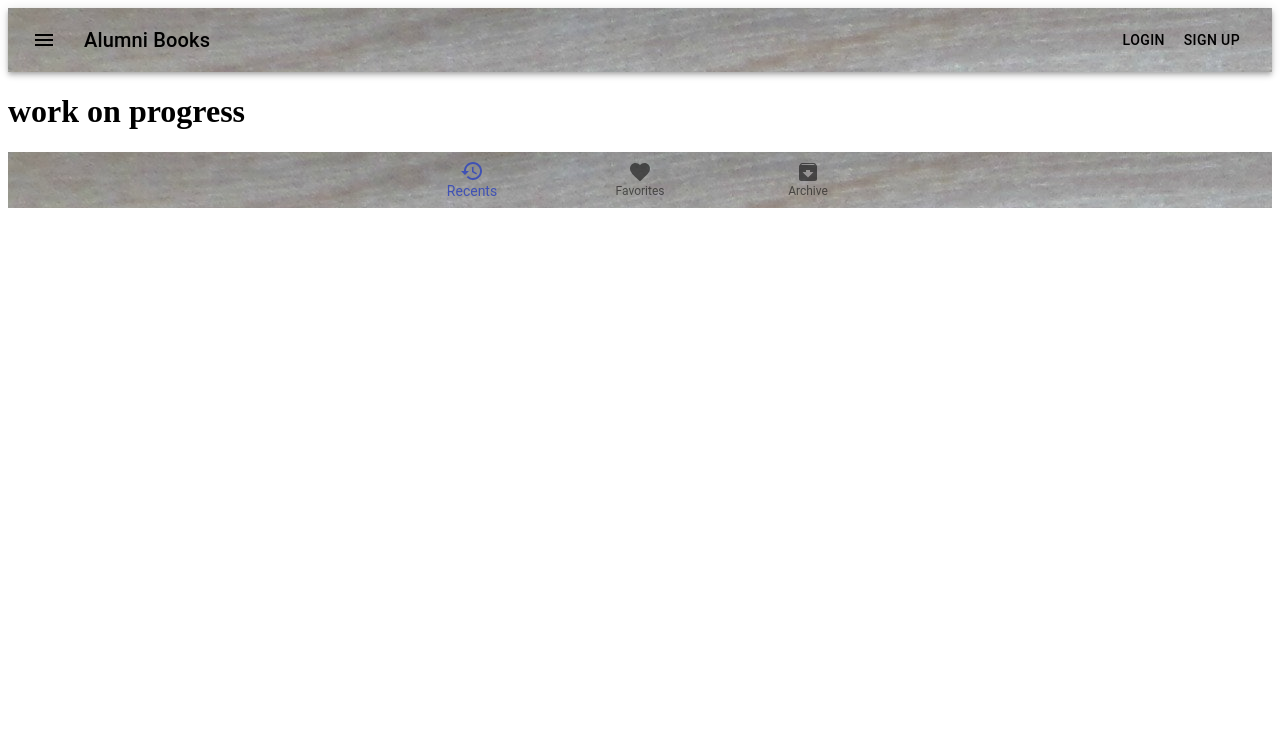
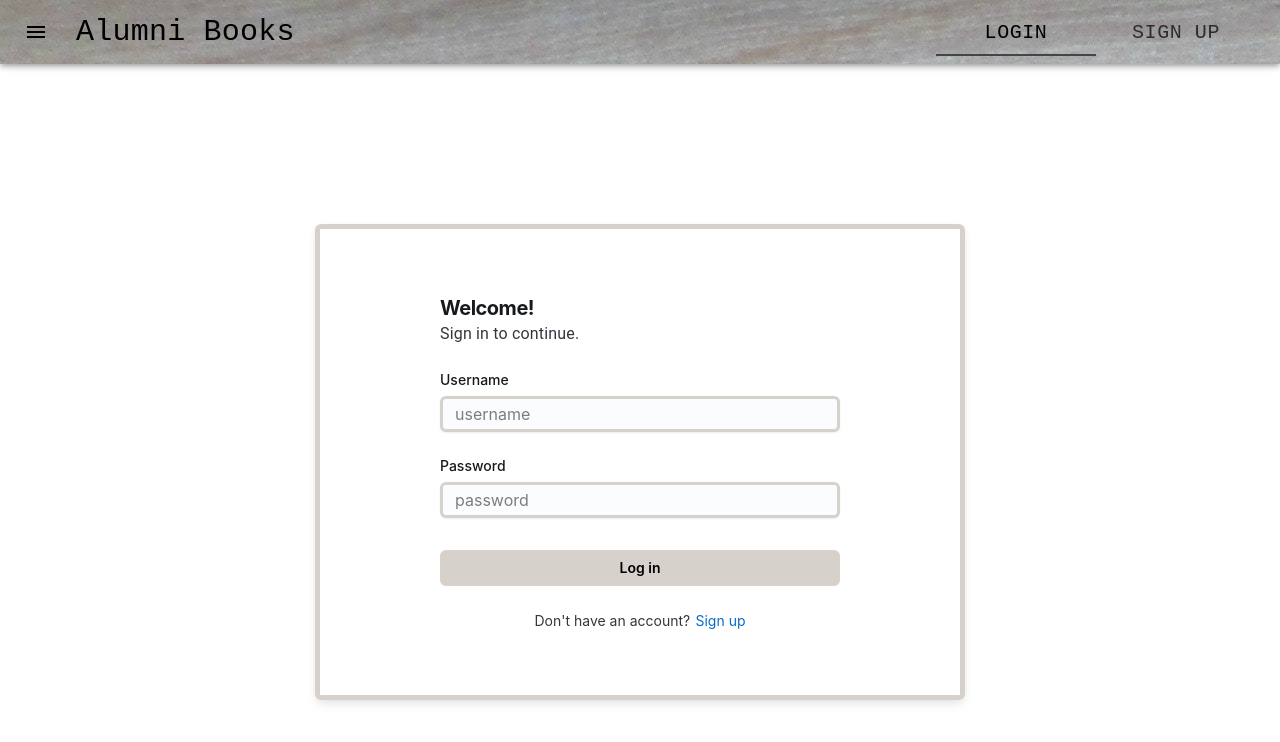
Before and after one commit to sonam-git/MEARN_Alumni_Book, a React (Create React App) app in the folder client/: page /login in a window 1280 px wide. Both pictures are taken after a click on the tab "LOGIN". Shown: the top 742 px of the page. Built offline with nearby package versions, Linux system fonts and the light colour scheme.

Commit message:
added login page

```diff
--- a/client/package.json
+++ b/client/package.json
@@ -5,8 +5,11 @@
   "proxy": "http://localhost:3001",
   "dependencies": {
     "@apollo/client": "^3.7.17",
+    "@emotion/react": "^11.11.1",
+    "@emotion/styled": "^11.11.0",
     "@material-ui/core": "^4.12.4",
     "@material-ui/icons": "^4.11.3",
+    "@mui/joy": "^5.0.0-alpha.87",
     "@testing-library/jest-dom": "^5.16.5",
     "@testing-library/react": "^13.4.0",
     "@testing-library/user-event": "^13.5.0",
--- a/client/src/App.js
+++ b/client/src/App.js
@@ -1,12 +1,18 @@
 import React from "react";
 import { Navbar, Footer } from './components';
+import { makeStyles } from '@material-ui/core/styles';
+const useStyles = makeStyles((theme) => ({
+  bottomNavigation: {
+    position: 'fixed',
+    bottom: 0,
+    width: '100%',
+  },
+}));
 
 function App() {
   return (
     <div className="App">
       <Navbar/>
-      <h1>work on progress</h1>
-      <Footer/>
     </div>
   );
 }
--- a/client/src/components/Footer.js
+++ b/client/src/components/Footer.js
@@ -1,25 +1,28 @@
 import React from 'react';
-import {
-    BottomNavigation,
-    BottomNavigationAction
-} from '@material-ui/core';
-import {
-    Archive ,
-    Favorite,
-    Restore
-} from '@material-ui/icons';
+import { makeStyles } from '@material-ui/core/styles';
+import { BottomNavigation, BottomNavigationAction } from '@material-ui/core';
+import { Archive, Favorite, Restore } from '@material-ui/icons';
 import headerImage from '../images/light-coding-background.jpg';
 
+const useStyles = makeStyles((theme) => ({
+  bottomNavigation: {
+    position: 'fixed',
+    bottom: 0,
+    width: '100vw',
+    background: `url(${headerImage})`,
+    backgroundSize: "cover"
+  },
+}));
+
 export const Footer = () => {
-  const [value, setValue] = React.useState(0);
+  const classes = useStyles();
+  const [value, setValue] = React.useState(false);
 
   return (
     <BottomNavigation
       showLabels
       value={value}
-          style={{
-           background: `url(${headerImage})`
-        }}
+      className={classes.bottomNavigation}
       onChange={(event, newValue) => {
         setValue(newValue);
       }}
@@ -28,8 +31,7 @@ export const Footer = () => {
       <BottomNavigationAction label="Favorites" icon={<Favorite />} />
       <BottomNavigationAction label="Archive" icon={<Archive />} />
     </BottomNavigation>
+  );
+};
 
-  );
-}
-
-export default Footer
+export default Footer;
--- /dev/null
+++ b/client/src/components/Login.js
@@ -0,0 +1,93 @@
+import * as React from 'react';
+import { makeStyles } from '@material-ui/core/styles';
+import { CssVarsProvider, useColorScheme } from '@mui/joy/styles';
+import Sheet from '@mui/joy/Sheet';
+import Typography from '@mui/joy/Typography';
+import FormControl from '@mui/joy/FormControl';
+import FormLabel from '@mui/joy/FormLabel';
+import Input from '@mui/joy/Input';
+import Button from '@mui/joy/Button';
+import Link from '@mui/joy/Link';
+import headerImage from '../images/light-coding-background.jpg';
+
+const useStyles = makeStyles((theme) => ({
+    loginPage: {
+      margin: 'auto',
+      marginTop: '14rem',
+    },
+  }));
+
+export const Login = () => {
+    const classes = useStyles();
+  return (
+    <CssVarsProvider>
+      <main className={classes.loginPage} >
+        <Sheet
+          sx={{
+            width: 400,
+            mx: 'auto', // margin left & right
+            my: 4, // margin top & bottom
+            py: 8, // padding top & bottom
+            px: 15, // padding left & right
+            display: 'flex',
+            flexDirection: 'column',
+            gap: 3,
+            borderRadius: 'sm',
+            boxShadow: 'md',
+            borderWidth: '5px',
+            borderColor: '#d7d1cb',
+            backgroundColor: 'transparent'
+
+          }}
+          variant="outlined"
+
+        >
+          <div>
+            <Typography level="h4" component="h1">
+              <b>Welcome!</b>
+            </Typography>
+            <Typography level="body2">Sign in to continue.</Typography>
+          </div>
+          <FormControl>
+            <FormLabel>Username</FormLabel>
+            <Input
+              // html input attribute
+              sx={{ borderColor: '#d7d1cb',  borderWidth: '3px', outline: 'none' }}
+              name="Username"
+              type="Username"
+              placeholder="username"
+            />
+          </FormControl>
+          <FormControl>
+            <FormLabel>Password</FormLabel>
+            <Input
+              // html input attribute
+              sx={{
+                borderColor: '#d7d1cb',
+                borderWidth: '3px',
+                outline: 'none',
+                '&:focus': {
+                    outline: 'none', // Remove outline on focus
+                },
+             }}
+              name="password"
+              type="password"
+              placeholder="password"
+            />
+          </FormControl>
+
+          <Button sx={{ mt: 1, backgroundColor:'#d7d1cb', color: 'black',  /* margin top */ }}>Log in</Button>
+          <Typography
+            endDecorator={<Link href="/sign-up">Sign up</Link>}
+            fontSize="sm"
+            sx={{ alignSelf: 'center' }}
+          >
+            Don&apos;t have an account?
+          </Typography>
+        </Sheet>
+      </main>
+    </CssVarsProvider>
+  );
+}
+
+export default Login;
--- a/client/src/components/Navbar.js
+++ b/client/src/components/Navbar.js
@@ -1,12 +1,13 @@
-import React from 'react';
+import React, {useState} from 'react';
 import {makeStyles} from '@material-ui/core/styles';
+import { Tabs, Tab } from '@material-ui/core';
 import AppBar from '@material-ui/core/AppBar';
 import Toolbar from '@material-ui/core/Toolbar';
 import Typography from '@material-ui/core/Typography';
-import Button from '@material-ui/core/Button';
 import IconButton from '@material-ui/core/IconButton';
 import MenuIcon from '@material-ui/icons/Menu';
 import headerImage from '../images/light-coding-background.jpg';
+import Login from './Login';
 
 const useStyles = makeStyles((theme) => ({
   root: {
@@ -18,15 +19,31 @@ const useStyles = makeStyles((theme) => ({
   title: {
     flexGrow: 1,
   },
+  appBar: {
+    position: 'fixed', // Set the position to fixed
+    zIndex: theme.zIndex.drawer + 1, // Ensure the navbar appears above other elements
+  },
+
 }));
 
 export const Navbar = () => {
   const classes = useStyles();
+  const [value, setValue] = useState(false);
+  const [showLogin, setShowLogin] = useState(false);
 
+  const handleShowLogin = (event) => {
+    event.preventDefault();
+    setShowLogin(true);
+}
+
+  const handleChange = (event, newValue) => {
+    setValue(newValue);
+  }
   return (
     <div className={classes.root}>
+
       <AppBar
-      position="static"
+      className={classes.appBar}
       style={{
         background: `url(${headerImage})`
       }}
@@ -46,29 +63,41 @@ export const Navbar = () => {
           variant="h6"
           className={classes.title}
           style={{
-            color: 'black'
+            color: 'black',
+            fontFamily: 'monospace',
+            fontSize: "30px"
           }}
           >
             Alumni Books
           </Typography>
-          <Button
-          color="inherit"
-          style={{
-            color: 'black'
-          }}
+          <Tabs
+            value={value}
+            onChange={handleChange}
+            aria-label="wrapped label tabs example"
+            TabIndicatorProps={{
+              style: {
+                backgroundColor: value === "two" ? "#434642" : "#434642",
+                color: value === "two" ? "green" : "blue",
+              },
+            }}
           >
-            Login
-          </Button>
-          <Button
-          color="inherit"
-          style={{
-            color: 'black'
-          }}
-          >
-            Sign Up
-          </Button>
+            <Tab value="two" label="Login"
+            onClick={handleShowLogin}
+            style={{
+              color: 'black',
+              fontFamily: 'monospace',
+              fontSize: "20px",
+            }}/>
+            <Tab value="three" label="Sign Up"
+            style={{
+              color: 'black',
+              fontFamily: 'monospace',
+              fontSize: "20px",
+            }}/>
+          </Tabs>
         </Toolbar>
       </AppBar>
+      {showLogin && <Login />}
     </div>
   );
 };
--- a/client/src/components/index.js
+++ b/client/src/components/index.js
@@ -1,2 +1,3 @@
 export * from './Navbar';
 export * from './Footer';
+export * from './Login'
```
Also changed, not shown: 1 other file (tests, documents, lock files or other folders). Lines whose indentation alone changed are shown as unchanged.
